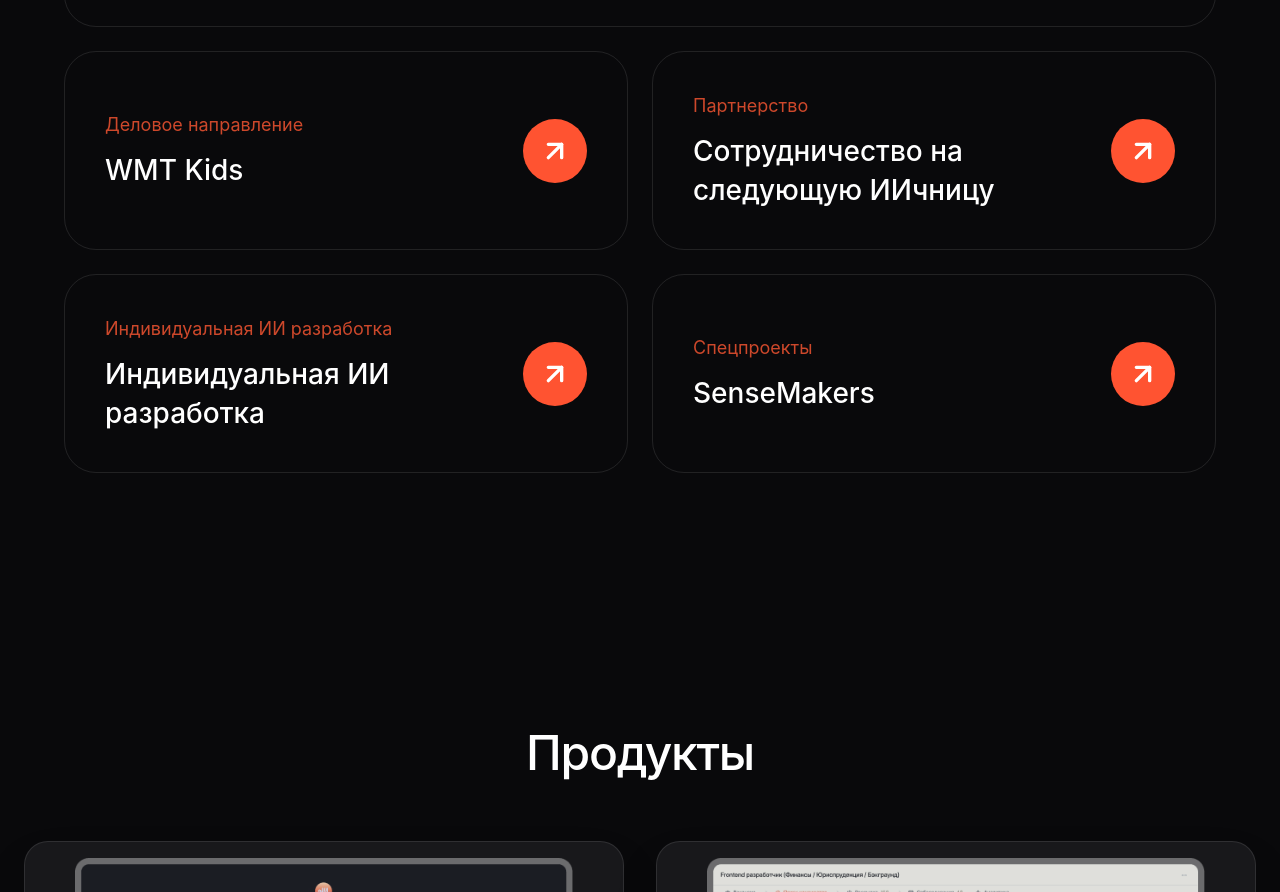
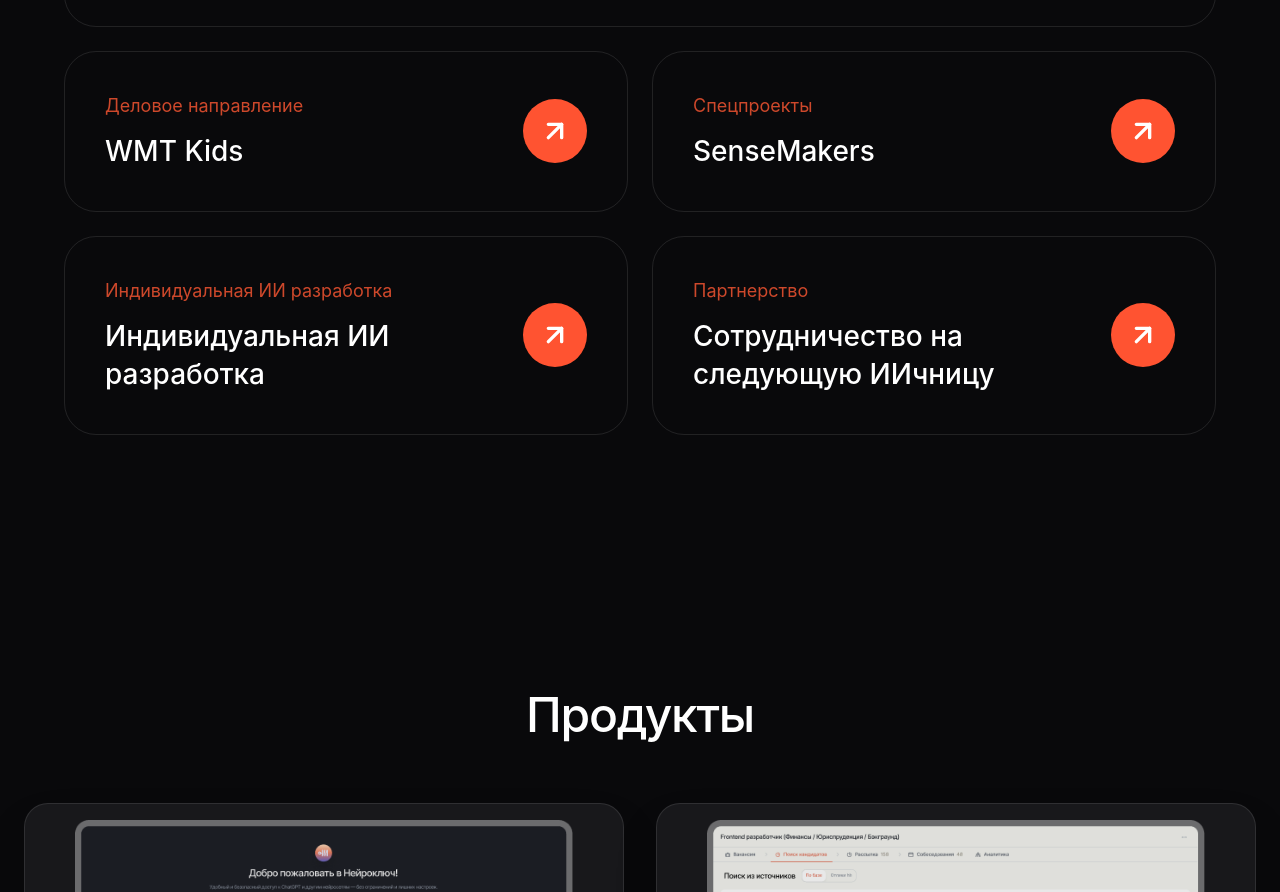
Before and after one commit to BigBabyVitia/ost-iichnica, a React (Vite) app: page / in a window 1280 px wide. Shown: the part 3450-4342 px from the top of the page. Built offline with nearby package versions, Linux system fonts and the light colour scheme.

Commit message:
style: reorder sensemakers and collaboration cards in TransformationSection

```diff
--- a/src/app/components/TransformationSection.tsx
+++ b/src/app/components/TransformationSection.tsx
@@ -21,10 +21,11 @@
       link: "https://t.me/ynvrcoz",
     },
     {
-      category: "Партнерство",
-      title: "Сотрудничество на следующую ИИчницу",
+      category: "Спецпроекты",
+      title: "SenseMakers",
+      description: "Прояснение сложных вызовов, доступ к сильной экспертной практике, больше смысла, меньше хаоса, сильнее курс в период перемен.",
       className: "col-span-1",
-      link: "https://t.me/arturlichkid",
+      link: "https://info.sensemakers.biz/newsletter_ai_0126",
     },
     {
       category: "Индивидуальная ИИ разработка",
@@ -33,11 +34,10 @@
       link: "https://t.me/NazarovaWMT",
     },
     {
-      category: "Спецпроекты",
-      title: "SenseMakers",
-      description: "Прояснение сложных вызовов, доступ к сильной экспертной практике, больше смысла, меньше хаоса, сильнее курс в период перемен.",
+      category: "Партнерство",
+      title: "Сотрудничество на следующую ИИчницу",
       className: "col-span-1",
-      link: "https://info.sensemakers.biz/newsletter_ai_0126",
+      link: "https://t.me/arturlichkid",
     },
   ];
 
```
